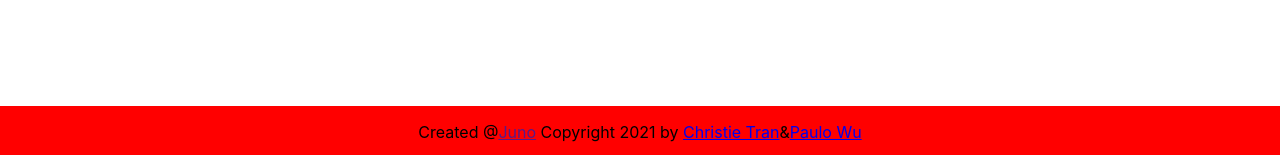
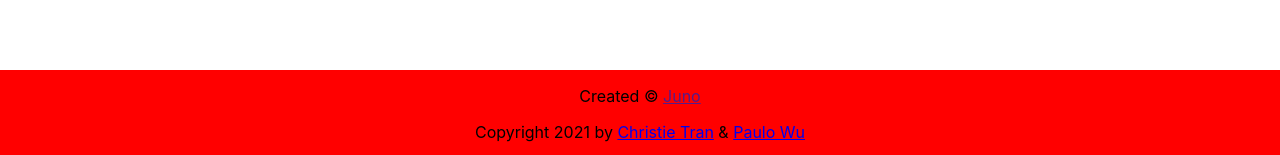
Before and after one commit to WuPaulo/christie-tran-paulo-wu-project-three, a React (Create React App) app: page / in a window 1280 px wide. Shown: the part 642-797 px from the top of the page. Built offline with nearby package versions, Linux system fonts and the light colour scheme.

Commit message:
added footer :

```diff
--- a/src/App.css
+++ b/src/App.css
@@ -38,9 +38,16 @@
 } */
 
 footer{
+  background: red;
   position: absolute;
   bottom: 0;
+  left: 0;
+  right: 0;
+}
+
+.footer-wrapper{
+  text-align: center;
+  max-width: 1500px;
   width: 100%;
-  text-align: center;
-  background: red;
+  margin: 0 auto;
 }
--- a/src/Footer.js
+++ b/src/Footer.js
@@ -2,7 +2,8 @@ const Footer = () => {
     return (
         <footer>
             <div className="footer-wrapper">
-                <p>Created @<a href="">Juno</a> Copyright 2021 by <a href="https://github.com/christiesunnie">Christie Tran</a>&<a href="https://github.com/WuPaulo">Paulo Wu</a></p>
+                <p>Created &copy; <a href="">Juno</a></p>
+                 <p>Copyright 2021 by <a href="https://github.com/christiesunnie">Christie Tran</a> & <a href="https://github.com/WuPaulo">Paulo Wu</a></p>
             </div>
         </footer>
     )
```
